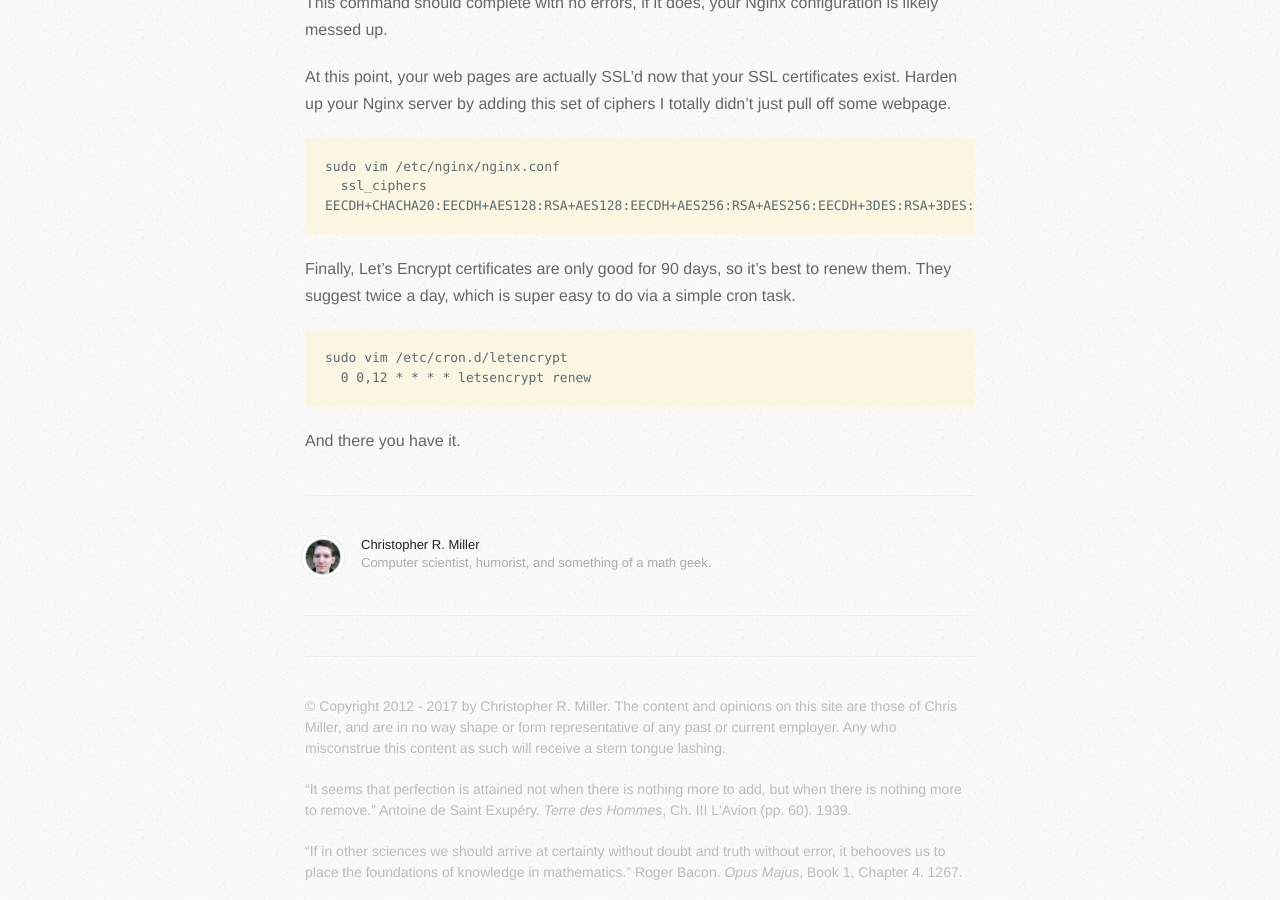
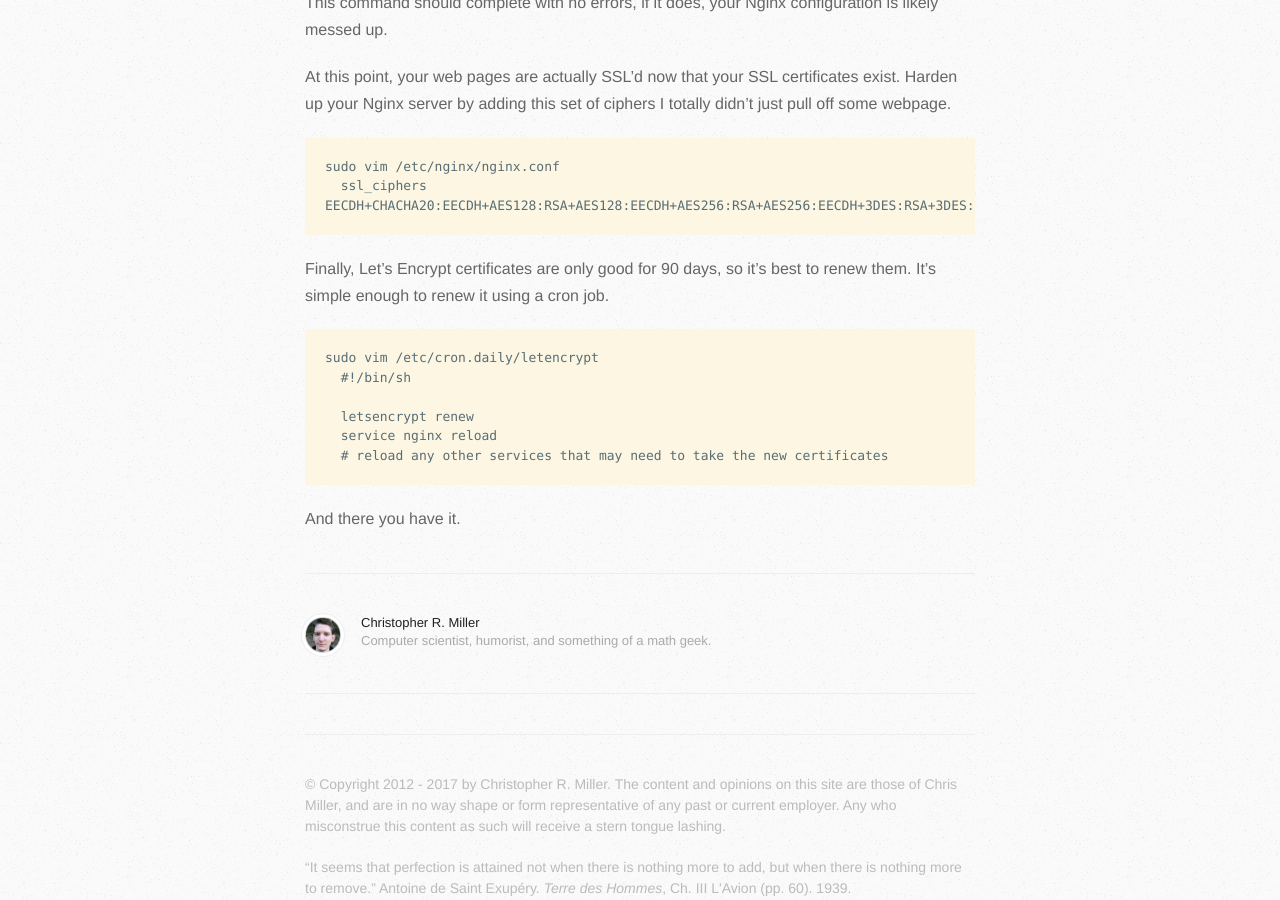
Before and after one commit to mysteriouspants/mysteriouspants.com, a Jekyll site: the page built from _posts/2016-08-31-encrypt-all-the-things.md, in a window 1280 px wide and 900 px high, scrolled down 2290 px. Built offline with Jekyll 4.4.1, drawn with Linux system fonts in a browser that asks for light colours.

Commit message:
Freshen older documents.

```diff
--- a/_posts/2016-08-31-encrypt-all-the-things.md
+++ b/_posts/2016-08-31-encrypt-all-the-things.md
@@ -105,10 +105,13 @@ ciphers I totally didn't just pull off some webpage.
       ssl_ciphers EECDH+CHACHA20:EECDH+AES128:RSA+AES128:EECDH+AES256:RSA+AES256:EECDH+3DES:RSA+3DES:!MD5;
 
 Finally, Let's Encrypt certificates are only good for 90 days, so it's
-best to renew them. They suggest twice a day, which is super easy to do
-via a simple cron task.
+best to renew them. It's simple enough to renew it using a cron job.
 
-    sudo vim /etc/cron.d/letencrypt
-      0 0,12 * * * * letsencrypt renew
+    sudo vim /etc/cron.daily/letencrypt
+      #!/bin/sh
+
+      letsencrypt renew
+      service nginx reload
+      # reload any other services that may need to take the new certificates
 
 And there you have it.
```
Also changed, not shown: _posts/2016-07-18-deploying-phoenix.md (+7 -7 lines).
